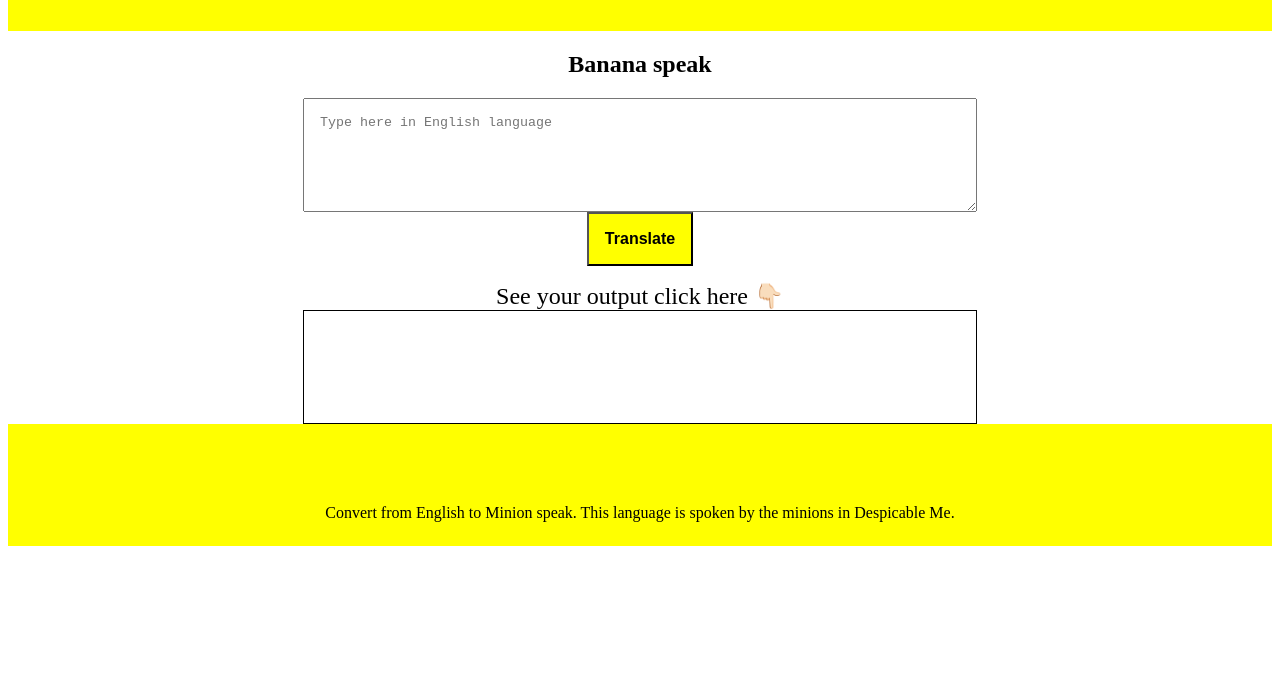
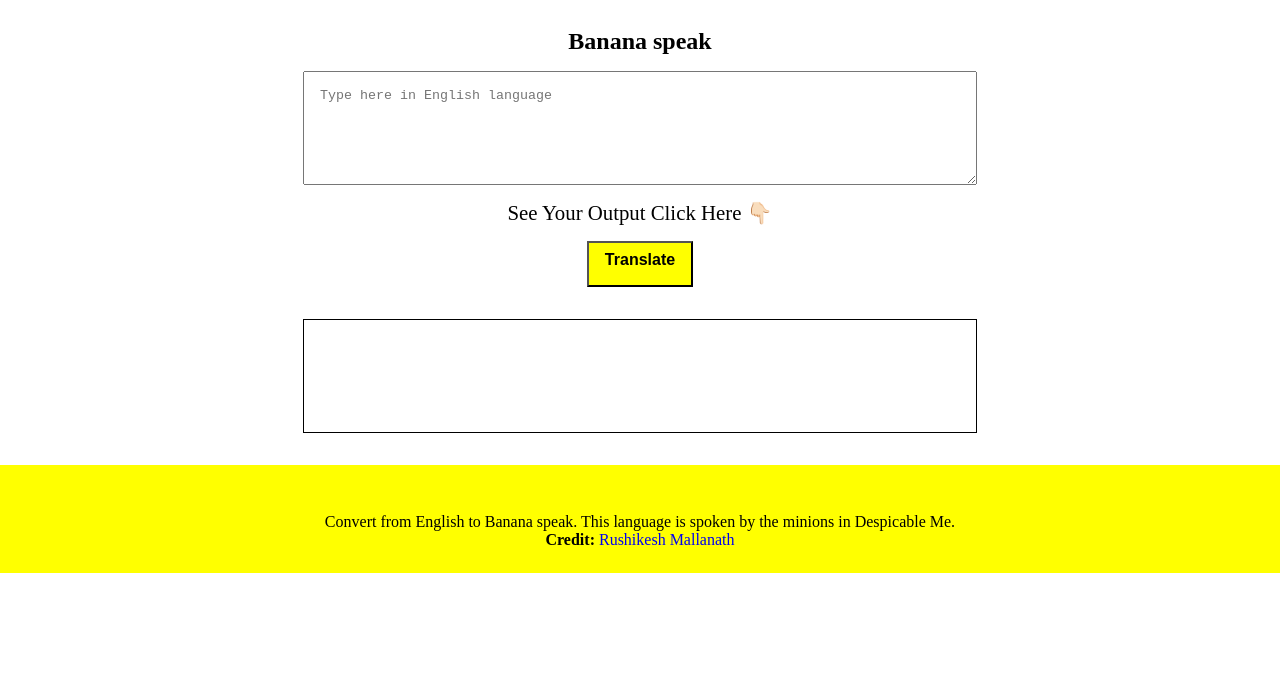
Before and after one commit to rushikesh-mallanath/Banana--talk, a plain HTML site: page index.html in a window 1280 px wide. Shown: the part 105-800 px from the top of the page. Drawn offline with Linux system fonts and the light colour scheme.

Commit message:
style: change done

```diff
--- a/index.html
+++ b/index.html
@@ -16,18 +16,21 @@
     </header>
 
     <section class="mainbody">
-        <h1>Banana speak</h1>
+        <h1 class="one">Banana speak</h1>
         <textarea id="input" placeholder="Type here in English language"></textarea>
+        <div class="outputtxt">See Your Output Click Here 👇🏻</div>
         <button id="click-here">Translate</button>
-        <div class="outputtxt">See your output click here 👇🏻</div>
+    </section>
 
+    <section class="opbox">
         <div id="output"></div>
     </section>
 
+
     <footer>
         <div class="end">
-            Convert from English to Minion speak. This language is spoken by the minions in Despicable Me.
-
+            Convert from English to Banana speak. This language is spoken by the minions in Despicable Me.
+            <h4>Credit: <a class="endtext" href="https://rushikeshmallanath.netlify.app/">Rushikesh Mallanath</a></h4>
         </div>
     </footer>
 
--- a/style.css
+++ b/style.css
@@ -1,3 +1,9 @@
+*{
+    padding: 0;
+    margin: 0;
+    margin: auto;
+}
+
 textarea{
     width: 40rem;
     margin: 1rem;
@@ -9,9 +15,7 @@ textarea{
 }
 .outputtxt{
     padding: 1rem;
-    padding-bottom: 0%;
-    border: 0ch;
-    font-size: 1.5rem;
+    font-size: 1.3rem;
 }
 
 #output{
@@ -32,6 +36,7 @@ textarea{
 
 .mainbody{
     text-align: center;
+    padding: 2rem;
 }
 
 #click-here{
@@ -39,11 +44,26 @@ textarea{
     background-color:yellow ;
     font-size: medium;
     font-weight:bold;
+    padding-top: 0.5rem;
 }
 
 .end{
     background-color:yellow ;
     text-align: center;
     padding: 1.5rem;
-    padding-top: 5rem;
+    padding-top: 3rem;
+    font-size: medium;
 }
+
+.endtext{
+    text-decoration: none;
+    font-weight: normal;
+}
+
+.opbox{
+    padding-bottom: 2rem;
+}
+
+.one{
+    padding: 1rem;
+}
```
